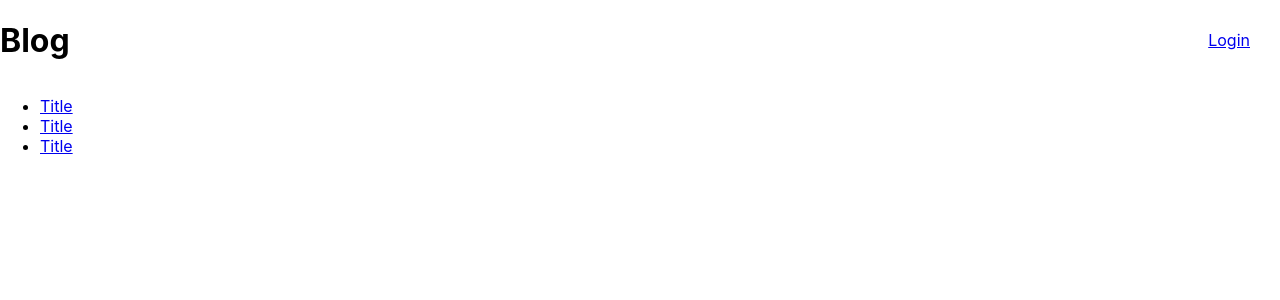
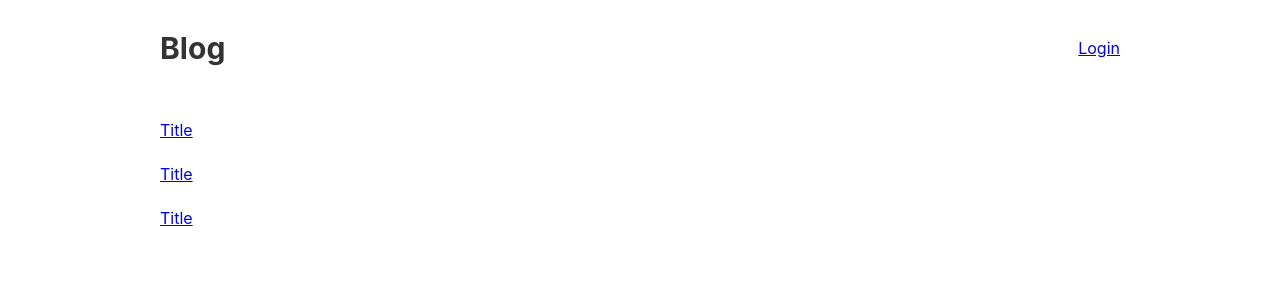
Before and after one commit to tourcoder/learn-react-step-by-step, a React (Create React App) app in the folder blog/: page / in a window 1280 px wide. Shown: the top 300 px of the page. Built offline with nearby package versions, Linux system fonts and the light colour scheme.

Commit message:
更新内容

```diff
--- a/blog/src/App.css
+++ /dev/null
@@ -1,12 +0,0 @@
-.topbar {
-    background-color: #fff;
-    height: 80px;
-}
-.topbar h1 {
-  float: left;
-  width: 20%;
-}
-.topbar a {
-  float: right;
-  padding: 30px;
-}
--- a/blog/src/App.js
+++ b/blog/src/App.js
@@ -1,4 +1,3 @@
-import './App.css';
 import React from 'react';
 import { BrowserRouter as Router, Routes, Route } from 'react-router-dom';
 
--- /dev/null
+++ b/blog/src/pages/HomePage/homepage.module.css
@@ -0,0 +1,29 @@
+.topbar {
+  background-color: #fff;
+  height: 80px;
+  width: 960px;
+  margin: 8px auto;
+  display: flex;
+}
+.topbar h1 {
+  font-size: 30px;
+  font-weight: 700;
+  color: #333;
+  margin: 0;
+  line-height: 80px;
+  flex: 1;
+}
+.topbar a {
+  line-height: 80px;
+}
+.postlist {
+  width: 960px;
+  margin: 20px auto;
+  list-style: none;
+  border: 0;
+  padding: 0;
+}
+.postlist li {
+  line-height: 44px;
+  list-style: none;
+}
--- a/blog/src/pages/HomePage.js
+++ b/blog/src/pages/HomePage/index.js
@@ -1,20 +1,21 @@
 import React from "react";
 import { Fragment } from "react";
+import styles from './homepage.module.css';
 
 function HomePage() {
     return (
         <Fragment>
-            <div className="topbar">
+            <div className={styles.topbar}>
                 <h1>Blog</h1>
                 <a href="/login">Login</a>
             </div>
-            <ul className="post-list">
+            <ul className={styles.postlist}>
                 <li><a href="/detail">Title</a></li>
                 <li><a href="/detail">Title</a></li>
                 <li><a href="/detail">Title</a></li>
             </ul>
         </Fragment>
     );
-  }
+}
 
-  export default HomePage;
+export default HomePage;
```
